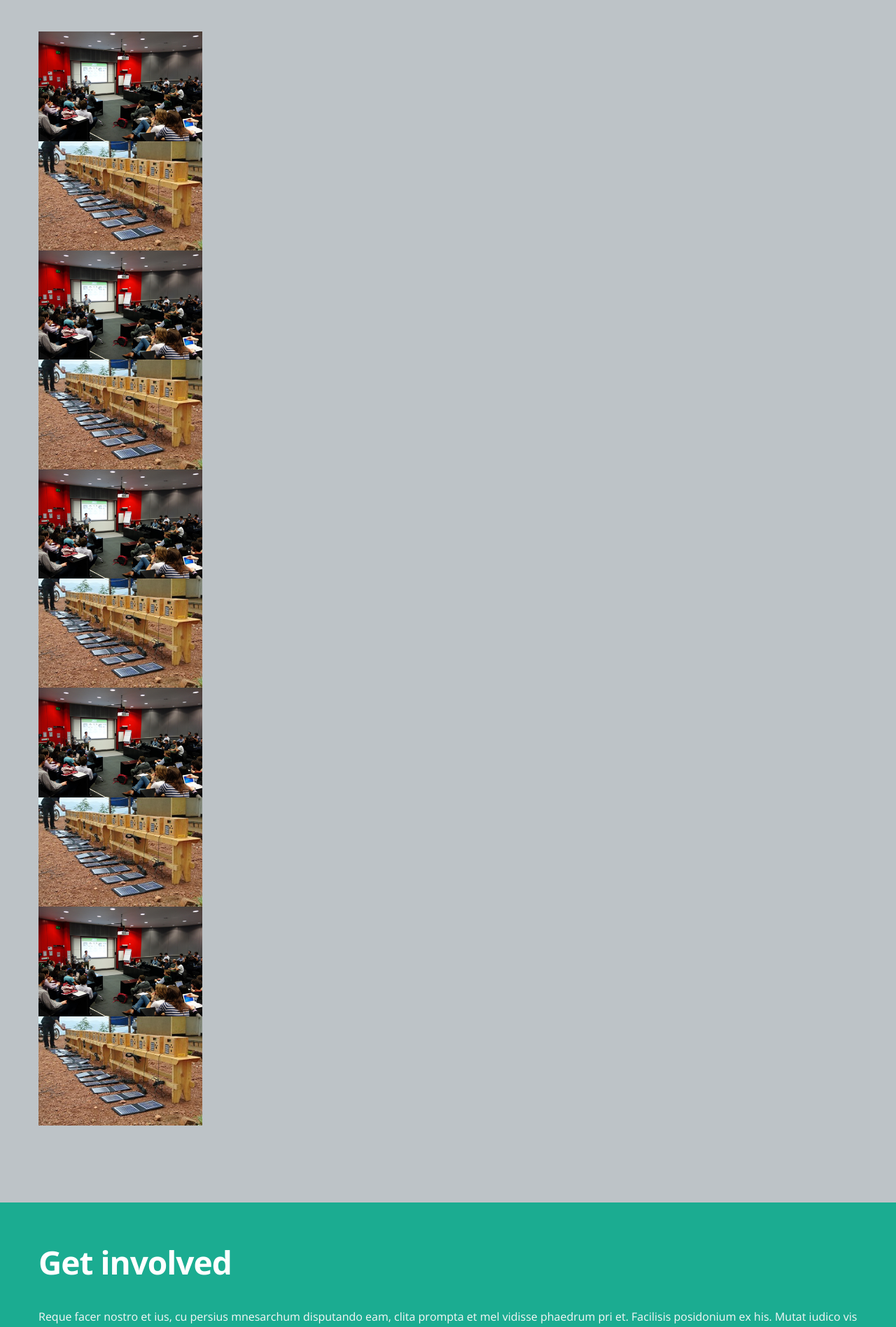
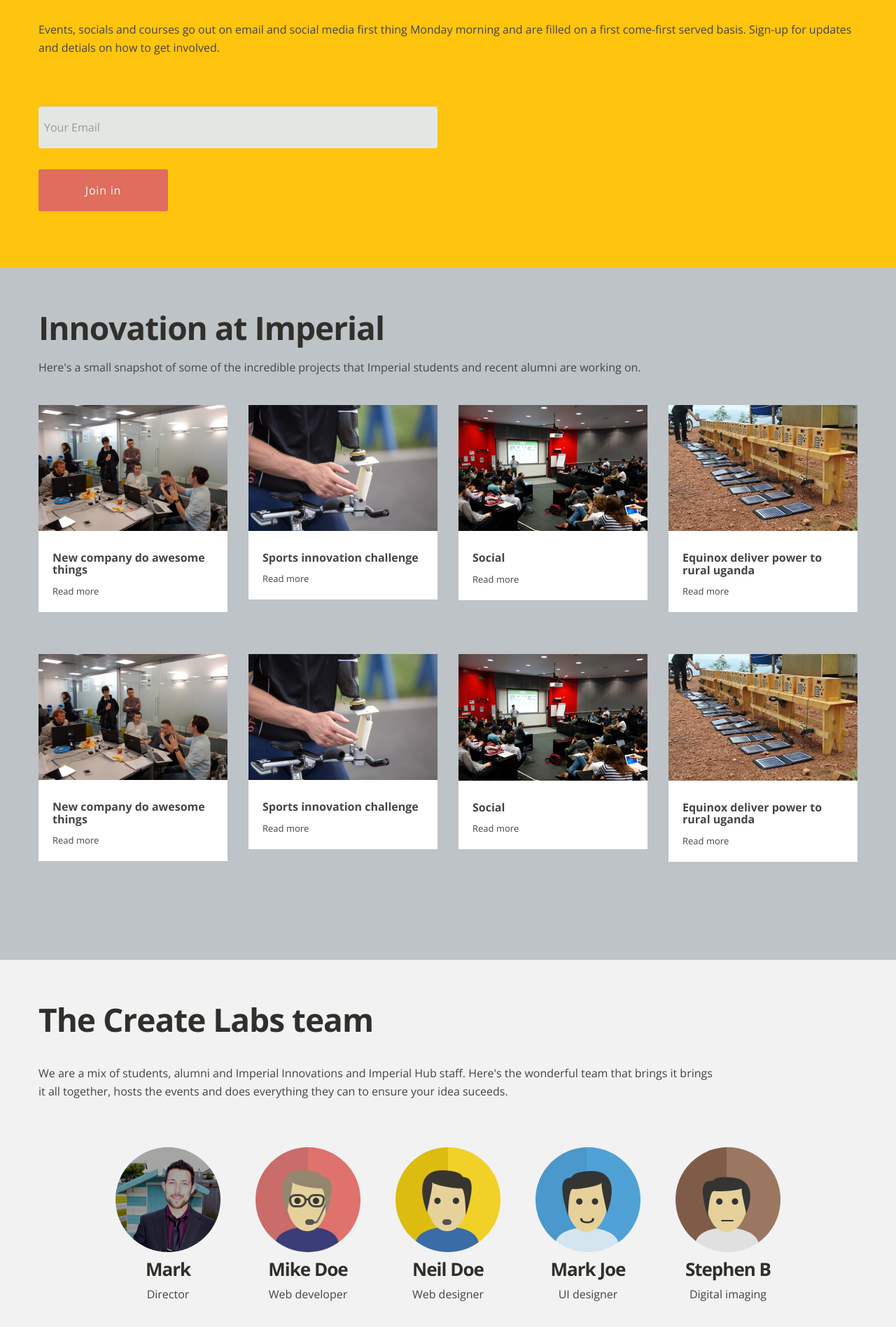
Before and after one commit to mwhammond/CreateLabOriginal, a PHP site: page / in a window 1280 px wide. Shown: the part 2360-4257 px from the top of the page at 70% size. Run offline with PHP 8.4, Linux system fonts and the light colour scheme; some libraries are stand-ins or nearby versions.

Commit message:
first draft complete
Email form still doesn't work

```diff
--- a/css/style.css
+++ b/css/style.css
@@ -464,7 +464,7 @@ section.section h4 {
 	letter-spacing: -1px;
 }
 section.inner {
-	padding: 50px 0 50px;
+	padding: 50px 0 30px;
 }
 
 
@@ -479,7 +479,6 @@ section.inner {
 .section.darkblue p {
 color: #fff;
 }
-
 
 
 /* === section spacer === */
@@ -831,6 +830,11 @@ section#blog {
 section#works{
 background: #BDC3C7
 }
+
+section#contact{
+background: #ffc40d;
+}
+
 
 
 .home-post {
--- a/index.html
+++ b/index.html
@@ -22,6 +22,16 @@
 <link rel="shortcut icon" href="img/favicon.ico">
 </head>
 <body>
+
+    <div id="fb-root"></div>
+<script>(function(d, s, id) {
+  var js, fjs = d.getElementsByTagName(s)[0];
+  if (d.getElementById(id)) return;
+  js = d.createElement(s); js.id = id;
+  js.src = "//connect.facebook.net/en_GB/all.js#xfbml=1&appId=301578516611647";
+  fjs.parentNode.insertBefore(js, fjs);
+}(document, 'script', 'facebook-jssdk'));</script>
+
 <!-- navbar -->
 <div class="navbar-wrapper">
 	<div class="navbar navbar-inverse navbar-fixed-top">
@@ -35,12 +45,11 @@
 				<!-- navigation -->
 				<nav class="pull-right nav-collapse collapse">
 				<ul id="menu-main" class="nav">
-					<li><a title="team" href="#about">About</a></li>
-					<li><a title="services" href="#services">Services</a></li>
-					<li><a title="works" href="#works">Works</a></li>
-					<li><a title="blog" href="#blog">Blog</a></li>
-					<li><a title="contact" href="#contact">Contact</a></li>
-					<li><a href="page.html">Page</a></li>
+					<li><a title="team" href="#services">How it works</a></li>
+					<li><a title="services" href="#blog">Events</a></li>
+					<li><a title="works" href="#contact">Join in</a></li>
+					<li><a title="blog" href="#works">Innovations</a></li>
+					<li><a title="contact" href="#about">Team</a></li>
 				</ul>
 				</nav>
 			</div>
@@ -60,7 +69,7 @@
 	<div class="row">
 		<div class="span11 alignleft">
 			<blockquote class="large">
-				 We are an Imperial wide community interested in exploring ideas, meeting other innovative, creative people and developing the skills and connections to create amazing things.
+				 We are an Imperial wide community interested in exploring ideas, meeting other innovative, creative people and developing the skills and connections to create amazing things. Typically over pizza.
 			</blockquote>
 		</div>
 		<div class="span1 aligncenter">
@@ -91,7 +100,8 @@
 
     				<p>
 					 We bring together events ranging from easy going socials and CEO talks to ‘Invent the future’ events in which industry experts help you to come up with game-changing ideas. All of this is wrapped together with courses to help you fill in any skills gaps (business, prototyping, apps etc.), alongside the mentorship and connections to help get your ideas off the ground.
-				</p>
+
+                        </p>
     <br>
 
     </div>
@@ -139,12 +149,16 @@
 <!-- section: what's on -->
 <section id="blog" class="section darkblue">
 <div class="container">
-	<h4>Coming up...</h4>
+	<h4>Next events</h4>
 
     <div class="row">
 <div class="span10 alignleft">
 
-    <p>Events are released via email and social media and tpyicall fill up within hours so if these sound good you may wish to consider signing up below.</p>
+    <p>You can join in as much or as little as you like, from coming along to socials to learning how to start a businesses. Events are released via email and social media and typically fill up within hours so if these sound good you may wish to consider signing up below.</p>#
+
+    <p>Such a wide range of events is achieved by working with Imperial Innovations, The Business School, Imperial Entrepreneurs, Climate KIC, Postgrad education, ICDC and many departments.
+				</p>
+
     </div>
 </div>
 
@@ -229,9 +243,7 @@
 		</div>
 	</div>
 	<div class="blankdivider30"></div>
-	<div class="aligncenter">
-		<a href="#" class="btn btn-large btn-success">Sign-up to find out first</a>
-	</div>
+
 </div>
 </section>
 
@@ -239,275 +251,201 @@
 
 
 
-<!-- section: works -->
+<!-- section: contact -->
+<section id="contact" class="section">
+<div class="container">
+	<h4>Get involved</h4>
+	<p>
+		 Events, socials and courses go out on email and social media first thing Monday morning and are filled on a first come-first served basis. Sign-up for updates and detials on how to get involved.
+	</p>
+	<div class="blankdivider30"></div>
+	<div class="row">
+		<div class="span6">
+
+            <div class="fb-like" data-href="http://facebook.com/icstartup" data-width="450" data-show-faces="true" data-send="true"></div>
+            <div class="blankdivider30"></div>
+			<div class="cform" id="contact-form">
+				<div id="sendmessage">
+					 Your invites are on the way...
+				</div>
+
+                                    <form action="http://imperialinnovations.us4.list-manage.com/subscribe/post?u=dbdd984ad348f3f071b3185f6&amp;id=3b21c86234" method="post" target="_blank" class="contactForm" novalidate>
+
+
+					<div class="row">
+						<div class="span6">
+
+
+							<div class="field email">
+								<input type="text" name="your-email" placeholder="Your Email" class="cform-text" size="40" id="mce-EMAIL" data-rule="email" data-msg="Please enter a valid email" />
+
+
+
+								<div class="validation">
+								</div>
+							</div>
+
+<input type="submit" value="Join in" name="subscribe" class="btn btn-theme pull-left" id="mc-embedded-subscribe">
+
+                            </form>
+
+
+						</div>
+						<div class="span6">
+
+
+
+							</div>
+
+						</div>
+					</div>
+
+			</div>
+		</div>
+		<!-- ./span12 -->
+	</div>
+
+
+
+
+<!-- section: what's on -->
 <section id="works" class="section">
-<div class="container clearfix">
-	<h4>Student innovation</h4>
+<div class="container">
+	<h4>Innovation at Imperial</h4>
 
-        <div class="row">
+    <div class="row">
 <div class="span10 alignleft">
+
     <p>Here's a small snapshot of some of the incredible projects that Imperial students and recent alumni are working on.</p>
-
     </div>
 </div>
 
+	<!-- Three columns -->
+	<div class="row">
+		<div class="span3">
+			<div class="home-post">
+				<div class="post-image">
+					<img class="max-img" src="img/hack.jpg" alt="" />
+				</div>
 
-    <br>
-	<!-- portfolio filter
+				<div class="entry-content">
+					<h6><strong><a href="#">New company do awesome things</a></strong></h6>
+
+					<a href="#" class="more">Read more</a>
+				</div>
+			</div>
+		</div>
+		<div class="span3">
+			<div class="home-post">
+				<div class="post-image">
+					<img class="max-img" src="img/sports.png" alt="" />
+				</div>
+
+				<div class="entry-content">
+					<h6><strong><a href="#">Sports innovation challenge</a></strong></h6>
+
+					<a href="#" class="more">Read more</a>
+				</div>
+			</div>
+		</div>
+		<div class="span3">
+			<div class="home-post">
+				<div class="post-image">
+					<img class="max-img" src="img/startupweekend.png" alt="" />
+				</div>
+
+				<div class="entry-content">
+					<h6><strong><a href="#">Social</a></strong></h6>
+
+					<a href="#" class="more">Read more</a>
+				</div>
+			</div>
+		</div>
+		<div class="span3">
+			<div class="home-post">
+				<div class="post-image">
+					<img class="max-img" src="img/equinox.jpg" alt="" />
+				</div>
+				<div class="entry-content">
+					<h6><strong><a href="#">Equinox deliver power to rural uganda</a></strong></h6>
+
+					<a href="#" class="more">Read more</a>
+				</div>
+			</div>
+		</div>
+        </div>
+
+
+
+<div class="blankdivider30"></div>
+
+	<!-- Three columns -->
 	<div class="row">
-		<div id="filters" class="span12">
-			<ul class="clearfix">
-				<li><a href="#" data-filter="*" class="active">
-				<h5>All</h5>
-				</a></li>
-				<li><a href="#" data-filter=".web">
-				<h5>Web</h5>
-				</a></li>
-				<li><a href="#" data-filter=".print">
-				<h5>Print</h5>
-				</a></li>
-				<li><a href="#" data-filter=".design">
-				<h5>Design</h5>
-				</a></li>
-				<li><a href="#" data-filter=".photography">
-				<h5>Photography</h5>
-				</a></li>
-			</ul>
+		<div class="span3">
+			<div class="home-post">
+				<div class="post-image">
+					<img class="max-img" src="img/hack.jpg" alt="" />
+				</div>
+
+				<div class="entry-content">
+					<h6><strong><a href="#">New company do awesome things</a></strong></h6>
+
+					<a href="#" class="more">Read more</a>
+				</div>
+			</div>
 		</div>
+		<div class="span3">
+			<div class="home-post">
+				<div class="post-image">
+					<img class="max-img" src="img/sports.png" alt="" />
+				</div>
+
+				<div class="entry-content">
+					<h6><strong><a href="#">Sports innovation challenge</a></strong></h6>
+
+					<a href="#" class="more">Read more</a>
+				</div>
+			</div>
+		</div>
+		<div class="span3">
+			<div class="home-post">
+				<div class="post-image">
+					<img class="max-img" src="img/startupweekend.png" alt="" />
+				</div>
+
+				<div class="entry-content">
+					<h6><strong><a href="#">Social</a></strong></h6>
+
+					<a href="#" class="more">Read more</a>
+				</div>
+			</div>
+		</div>
+		<div class="span3">
+			<div class="home-post">
+				<div class="post-image">
+					<img class="max-img" src="img/equinox.jpg" alt="" />
+				</div>
+				<div class="entry-content">
+					<h6><strong><a href="#">Equinox deliver power to rural uganda</a></strong></h6>
+
+					<a href="#" class="more">Read more</a>
+				</div>
+			</div>
+		</div>
+
+
+
+
 
 	</div>
 
-END PORTFOLIO FILTERING -->
-	<div class="row">
-		<div class="span12">
-			<div id="portfolio-wrap">
+	<div class="blankdivider30"></div>
 
-
-				<!-- portfolio item -->
-				<div class="portfolio-item grid print photography">
-					<div class="portfolio">
-						<a href="img/startupweekend.png" data-pretty="prettyPhoto[gallery1]" class="portfolio-image">
-						<img src="img/startupweekend.png" alt="" />
-						<div class="portfolio-overlay">
-							<div class="thumb-info">
-								<h5>Startup weekend</h5>
-
-							</div>
-						</div>
-						</a>
-					</div>
-				</div>
-				<!-- end portfolio item -->
-
-
-				<!-- portfolio item -->
-				<div class="portfolio-item grid print photography">
-					<div class="portfolio">
-						<a href="img/equinox.jpg" data-pretty="prettyPhoto[gallery1]" class="portfolio-image">
-						<img src="img/equinox.jpg" alt="" />
-						<div class="portfolio-overlay">
-							<div class="thumb-info">
-								<h5>Equinox</h5>
-
-							</div>
-						</div>
-						</a>
-					</div>
-				</div>
-				<!-- end portfolio item -->
-
-				<!-- portfolio item -->
-				<div class="portfolio-item grid print photography">
-					<div class="portfolio">
-						<a href="img/startupweekend.png" data-pretty="prettyPhoto[gallery1]" class="portfolio-image">
-						<img src="img/startupweekend.png" alt="" />
-						<div class="portfolio-overlay">
-							<div class="thumb-info">
-								<h5>Startup weekend</h5>
-
-							</div>
-						</div>
-						</a>
-					</div>
-				</div>
-				<!-- end portfolio item -->
-
-
-				<!-- portfolio item -->
-				<div class="portfolio-item grid print photography">
-					<div class="portfolio">
-						<a href="img/equinox.jpg" data-pretty="prettyPhoto[gallery1]" class="portfolio-image">
-						<img src="img/equinox.jpg" alt="" />
-						<div class="portfolio-overlay">
-							<div class="thumb-info">
-								<h5>Equinox</h5>
-
-							</div>
-						</div>
-						</a>
-					</div>
-				</div>
-				<!-- end portfolio item -->
-
-				<!-- portfolio item -->
-				<div class="portfolio-item grid print photography">
-					<div class="portfolio">
-						<a href="img/startupweekend.png" data-pretty="prettyPhoto[gallery1]" class="portfolio-image">
-						<img src="img/startupweekend.png" alt="" />
-						<div class="portfolio-overlay">
-							<div class="thumb-info">
-								<h5>Startup weekend</h5>
-
-							</div>
-						</div>
-						</a>
-					</div>
-				</div>
-				<!-- end portfolio item -->
-
-
-				<!-- portfolio item -->
-				<div class="portfolio-item grid print photography">
-					<div class="portfolio">
-						<a href="img/equinox.jpg" data-pretty="prettyPhoto[gallery1]" class="portfolio-image">
-						<img src="img/equinox.jpg" alt="" />
-						<div class="portfolio-overlay">
-							<div class="thumb-info">
-								<h5>Equinox</h5>
-
-							</div>
-						</div>
-						</a>
-					</div>
-				</div>
-				<!-- end portfolio item -->
-
-
-				<!-- portfolio item -->
-				<div class="portfolio-item grid print photography">
-					<div class="portfolio">
-						<a href="img/startupweekend.png" data-pretty="prettyPhoto[gallery1]" class="portfolio-image">
-						<img src="img/startupweekend.png" alt="" />
-						<div class="portfolio-overlay">
-							<div class="thumb-info">
-								<h5>Startup weekend</h5>
-
-							</div>
-						</div>
-						</a>
-					</div>
-				</div>
-				<!-- end portfolio item -->
-
-
-				<!-- portfolio item -->
-				<div class="portfolio-item grid print photography">
-					<div class="portfolio">
-						<a href="img/equinox.jpg" data-pretty="prettyPhoto[gallery1]" class="portfolio-image">
-						<img src="img/equinox.jpg" alt="" />
-						<div class="portfolio-overlay">
-							<div class="thumb-info">
-								<h5>Equinox</h5>
-
-							</div>
-						</div>
-						</a>
-					</div>
-				</div>
-				<!-- end portfolio item -->
-
-				<!-- portfolio item -->
-				<div class="portfolio-item grid print photography">
-					<div class="portfolio">
-						<a href="img/startupweekend.png" data-pretty="prettyPhoto[gallery1]" class="portfolio-image">
-						<img src="img/startupweekend.png" alt="" />
-						<div class="portfolio-overlay">
-							<div class="thumb-info">
-								<h5>Startup weekend</h5>
-
-							</div>
-						</div>
-						</a>
-					</div>
-				</div>
-				<!-- end portfolio item -->
-
-
-				<!-- portfolio item -->
-				<div class="portfolio-item grid print photography">
-					<div class="portfolio">
-						<a href="img/equinox.jpg" data-pretty="prettyPhoto[gallery1]" class="portfolio-image">
-						<img src="img/equinox.jpg" alt="" />
-						<div class="portfolio-overlay">
-							<div class="thumb-info">
-								<h5>Equinox</h5>
-
-							</div>
-						</div>
-						</a>
-					</div>
-				</div>
-				<!-- end portfolio item -->
-
-			</div>
-		</div>
-	</div>
 </div>
 </section>
 
 
 
-
-<!-- section: contact -->
-<section id="contact" class="section green">
-<div class="container">
-	<h4>Get involved</h4>
-	<p>
-		 Reque facer nostro et ius, cu persius mnesarchum disputando eam, clita prompta et mel vidisse phaedrum pri et. Facilisis posidonium ex his. Mutat iudico vis in, mea aeque tamquam scripserit an, mea eu ignota viderer probatus. Lorem legere consetetur ei eum. Sumo aeque assentior te eam, pri nominati posidonium consttuam
-	</p>
-	<div class="blankdivider30">
-	</div>
-	<div class="row">
-		<div class="span12">
-			<div class="cform" id="contact-form">
-				<div id="sendmessage">
-					 Your message has been sent. Thank you!
-				</div>
-				<form action="contact/contact.php" method="post" class="contactForm">
-					<div class="row">
-						<div class="span6">
-							<div class="field your-name">
-								<input type="text" name="your-name" placeholder="Your Name" class="cform-text" size="40" data-rule="maxlen:4" data-msg="Please enter at least 4 chars" />
-								<div class="validation">
-								</div>
-							</div>
-							<div class="field your-email">
-								<input type="text" name="your-email" placeholder="Your Email" class="cform-text" size="40" data-rule="email" data-msg="Please enter a valid email" />
-								<div class="validation">
-								</div>
-							</div>
-							<div class="field subject">
-								<input type="text" name="subject" placeholder="Subject" class="cform-text" size="40" data-rule="maxlen:4" data-msg="Please enter at least 8 chars of subject" />
-								<div class="validation">
-								</div>
-							</div>
-						</div>
-						<div class="span6">
-							<div class="field message">
-								<textarea name="message" class="cform-textarea" cols="40" rows="10" data-rule="required" data-msg="Please write something for us"></textarea>
-								<div class="validation">
-								</div>
-							</div>
-							<input type="submit" value="Send message" class="btn btn-theme pull-left">
-						</div>
-					</div>
-				</form>
-			</div>
-		</div>
-		<!-- ./span12 -->
-	</div>
-</div>
-</section>
 
 
 
@@ -515,18 +453,81 @@ END PORTFOLIO FILTERING -->
 <!-- section: team -->
 <section id="about" class="section">
 <div class="container">
-	<h4>Team</h4>
+	<h4>The Create Labs team</h4>
 	<div class="row">
 		<div class="span10">
 			<div>
 				<p>
-					The Create Lab team are a mix of students, alumni and Imperial Innovations staff. Here's the wonderful team that brings it brings it all together, hosts the events and does everything they can to ensure your idea suceeds.
+					We are a mix of students, alumni and Imperial Innovations and Imperial Hub staff. Here's the wonderful team that brings it brings it all together, hosts the events and does everything they can to ensure your idea suceeds.
 				</p>
 			</div>
 		</div>
 
+        <!--
+        		<div class="span10 offset1">
+			<div>
+                <br>
+				<h3>
+					Full time team
+				</h3>
+			</div>
+		</div>
+        -->
+
 	</div>
 	<div class="row">
+		<div class="span2 offset1 flyIn">
+			<div class="people">
+				<img class="team-thumb img-circle" src="img/team/mark.png" alt="" />
+				<h3>Mark</h3>
+				<p>
+					Director
+				</p>
+			</div>
+		</div>
+		<div class="span2 flyIn">
+			<div class="people">
+				<img class="team-thumb img-circle" src="img/team/img-2.jpg" alt="" />
+				<h3>Mike Doe</h3>
+				<p>
+					Web developer
+				</p>
+			</div>
+		</div>
+		<div class="span2 flyIn">
+			<div class="people">
+				<img class="team-thumb img-circle" src="img/team/img-3.jpg" alt="" />
+				<h3>Neil Doe</h3>
+				<p>
+					Web designer
+				</p>
+			</div>
+		</div>
+		<div class="span2 flyIn">
+			<div class="people">
+				<img class="team-thumb img-circle" src="img/team/img-4.jpg" alt="" />
+				<h3>Mark Joe</h3>
+				<p>
+					UI designer
+				</p>
+			</div>
+		</div>
+		<div class="span2 flyIn">
+			<div class="people">
+				<img class="team-thumb img-circle" src="img/team/img-5.jpg" alt="" />
+				<h3>Stephen B</h3>
+				<p>
+					Digital imaging
+				</p>
+			</div>
+		</div>
+	</div>
+
+
+
+
+
+    	<div class="row">
 		<div class="span2 offset1 flyIn">
 			<div class="people">
 				<img class="team-thumb img-circle" src="img/team/img-1.jpg" alt="" />
@@ -573,7 +574,64 @@ END PORTFOLIO FILTERING -->
 			</div>
 		</div>
 	</div>
+
+
+    	<div class="row">
+		<div class="span2 offset1 flyIn">
+			<div class="people">
+				<img class="team-thumb img-circle" src="img/team/img-1.jpg" alt="" />
+				<h3>John Doe</h3>
+				<p>
+					Art director
+				</p>
+			</div>
+		</div>
+		<div class="span2 flyIn">
+			<div class="people">
+				<img class="team-thumb img-circle" src="img/team/img-2.jpg" alt="" />
+				<h3>Mike Doe</h3>
+				<p>
+					Web developer
+				</p>
+			</div>
+		</div>
+		<div class="span2 flyIn">
+			<div class="people">
+				<img class="team-thumb img-circle" src="img/team/img-3.jpg" alt="" />
+				<h3>Neil Doe</h3>
+				<p>
+					Web designer
+				</p>
+			</div>
+		</div>
+		<div class="span2 flyIn">
+			<div class="people">
+				<img class="team-thumb img-circle" src="img/team/img-4.jpg" alt="" />
+				<h3>Mark Joe</h3>
+				<p>
+					UI designer
+				</p>
+			</div>
+		</div>
+		<div class="span2 flyIn">
+			<div class="people">
+				<img class="team-thumb img-circle" src="img/team/you.png" alt="" />
+				<h3>?</h3>
+				<p>
+					Ask about how to join at an event
+				</p>
+			</div>
+		</div>
+	</div>
+
+
+
 </div>
+    <br>
+    	<div class="aligncenter">
+		<a href="#contact" class="btn btn-large btn-success">Join the community</a>
+	</div>
+
 <!-- /.container -->
 </section>
 
@@ -594,22 +652,6 @@ END PORTFOLIO FILTERING -->
 </section>
 end spacer section -->
 
-<!-- spacer section -->
-<section class="spacer bg2">
-<div class="container">
-	<div class="row">
-		<div class="span12">
-			<div class="aligncenter">
-				<div id="tweet">
-				</div>
-			</div>
-		</div>
-	</div>
-</div>
-</section>
-<!-- end spacer section -->
-
-
 
 
 
@@ -620,13 +662,12 @@ end spacer section -->
 	<div class="row">
 		<div class="span6 offset3">
 			<ul class="social-networks">
-				<li><a href="#"><i class="icon-circled icon-bgdark icon-instagram icon-2x"></i></a></li>
-				<li><a href="#"><i class="icon-circled icon-bgdark icon-twitter icon-2x"></i></a></li>
-				<li><a href="#"><i class="icon-circled icon-bgdark icon-dribbble icon-2x"></i></a></li>
-				<li><a href="#"><i class="icon-circled icon-bgdark icon-pinterest icon-2x"></i></a></li>
+				<li><a href="http://www.facebook.com/imperialcreatelab"><i class="icon-circled icon-bgdark icon-facebook icon-2x"></i></a></li>
+				<li><a href="http://www.twitter.com/imperialcreatelab"><i class="icon-circled icon-bgdark icon-twitter icon-2x"></i></a></li>
+
 			</ul>
 			<p class="copyright">
-				&copy; 2013 Maxim Inc corporate. All rights reserved.
+				Handcrafted - movin fast - by Imperial Create Lab.
 			</p>
 		</div>
 	</div>
```
Also changed, not shown: img/team/mark.jpg (added), img/team/mark.png (added), img/team/you.png (added).
